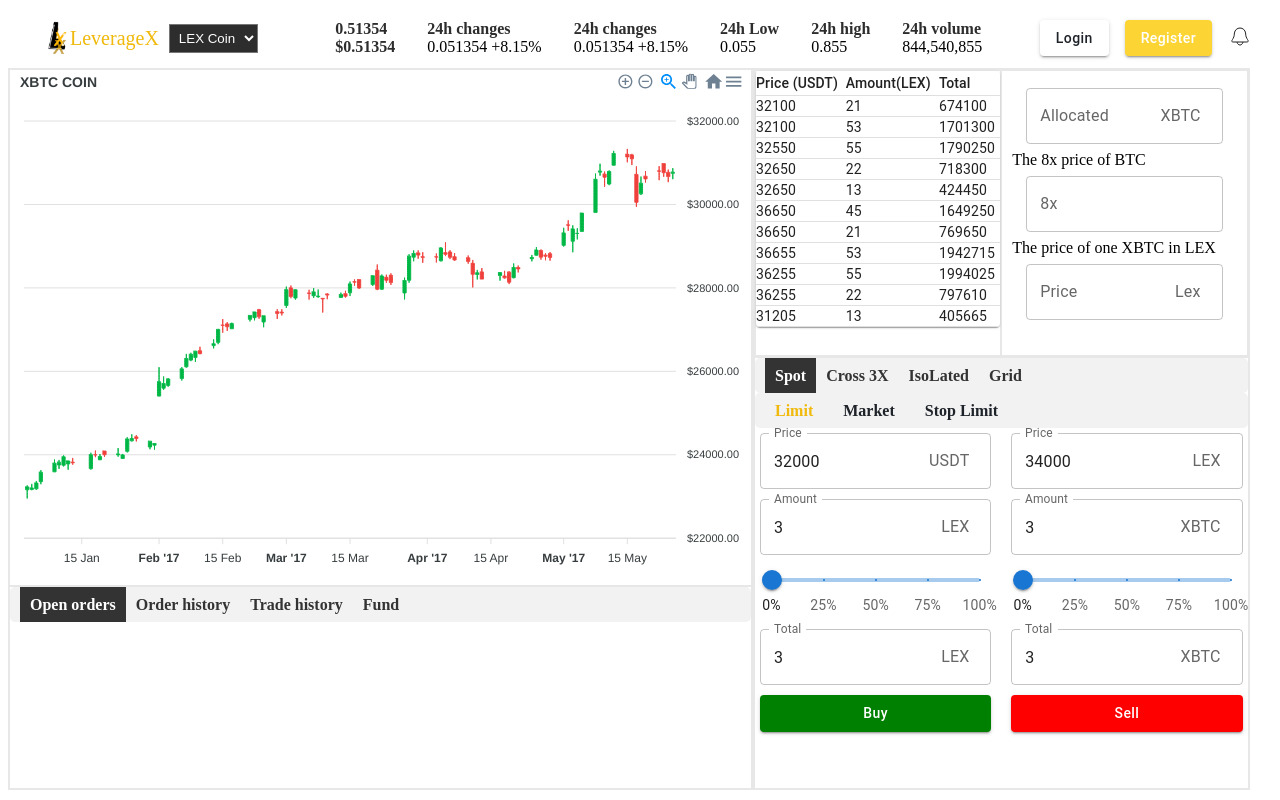
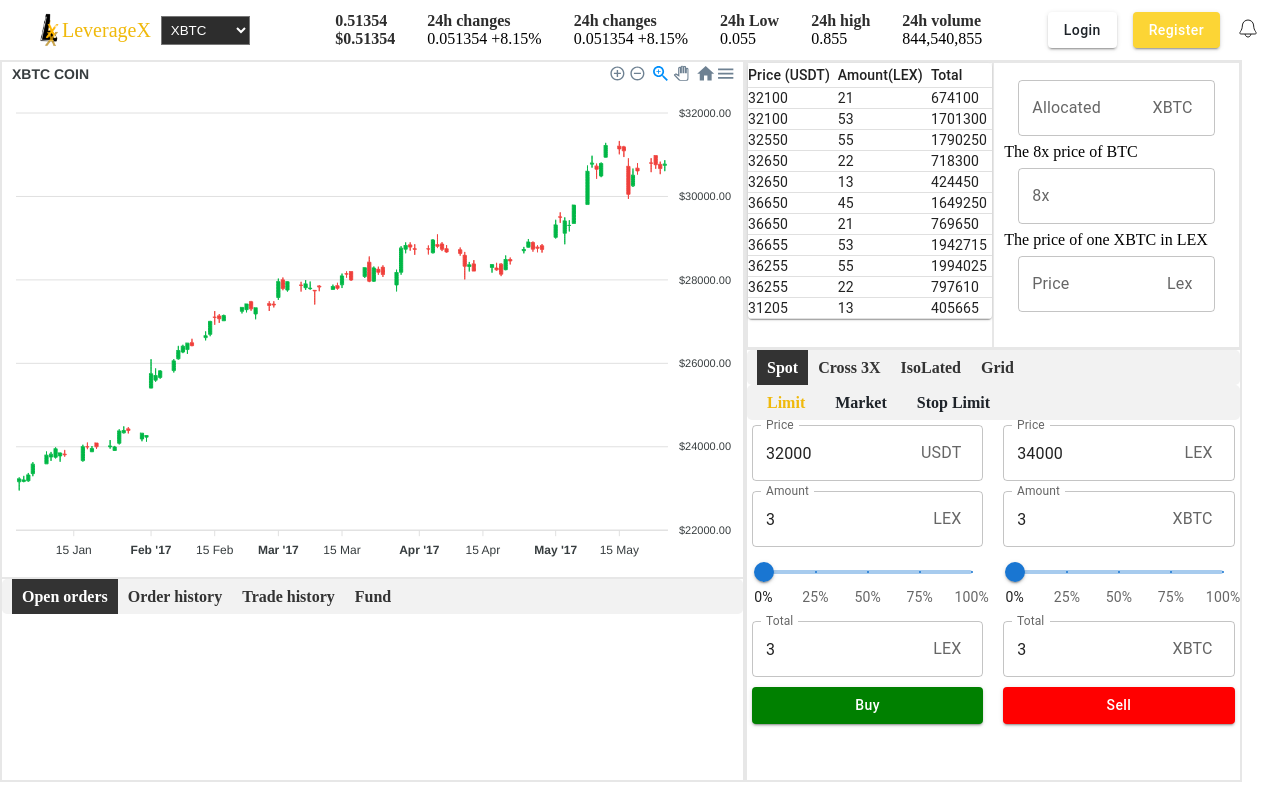
Before and after one commit to DanishKhan25/leveragex, a React (Vite) app: page /x-btc in a window 1280 px wide. Built offline with nearby package versions, Linux system fonts and the light colour scheme.

Commit message:
added in drop down default value

```diff
--- a/src/components/common/split-screen-header/SplitScreenHeader.jsx
+++ b/src/components/common/split-screen-header/SplitScreenHeader.jsx
@@ -1,14 +1,20 @@
 import { Button } from "@mui/material";
 import classes from "./split-screen-header.module.scss";
 import NotificationBellIcon from "../../../assets/svg-icons/NotificationBellIcon";
-import { useNavigate } from "react-router-dom";
+import { useLocation, useNavigate } from "react-router-dom";
 import laverage from "../../../assets/svg-icons/leverage2.png";
 const SplitScreenHeader = () => {
   const navigate = useNavigate();
+  const { pathname } = useLocation();
   const handleSelect = (event) => {
     const selectedValue = event.target.value;
     if (selectedValue === "lex") navigate("/lex");
     if (selectedValue === "btc") navigate("/x-btc");
+  };
+  const getSelectedValue = () => {
+    if (pathname === "/lex") return "lex";
+    if (pathname === "/x-btc") return "btc";
+    return "";
   };
   return (
     <header className={classes["header-wrapper"]}>
@@ -18,7 +24,11 @@ const SplitScreenHeader = () => {
           LeverageX
         </div>
         <div>
-          <select onChange={handleSelect} className={classes["coin-name"]}>
+          <select
+            onChange={handleSelect}
+            className={classes["coin-name"]}
+            value={getSelectedValue()}
+          >
             <option value="lex">LEX Coin</option>
             <option value="btc">XBTC</option>
           </select>
--- a/src/index.css
+++ b/src/index.css
@@ -0,0 +1,3 @@
+body{
+    margin: 0;
+}
```
